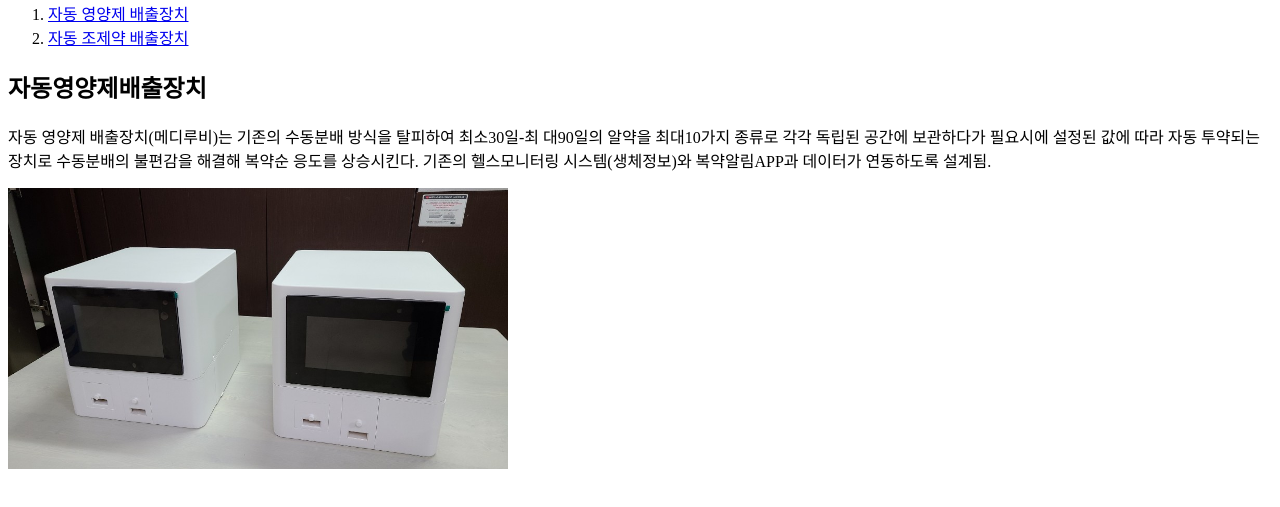
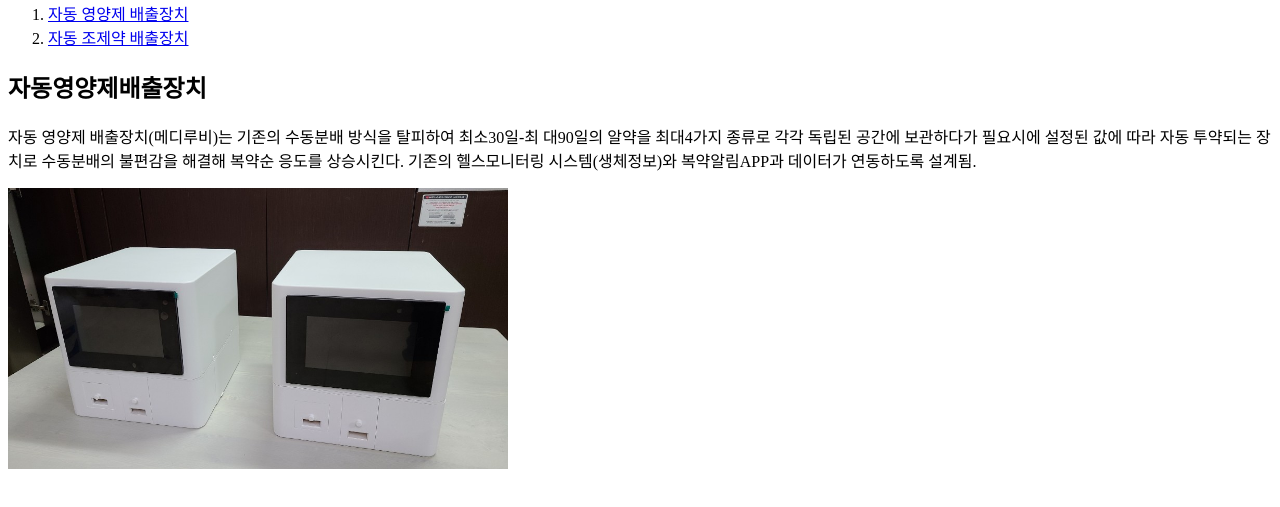
Before and after one commit to kimmijeong0815/mediruby, a plain HTML site: page 1.html in a window 1280 px wide. Shown: the part 79-586 px from the top of the page. Drawn offline with Linux system fonts and the light colour scheme.

Commit message:
Update 1.html

```diff
--- a/1.html
+++ b/1.html
@@ -15,7 +15,7 @@
 </ol>
 
 <h2>자동영양제배출장치</h2>
-  <p>자동 영양제 배출장치(메디루비)는 기존의 수동분배 방식을 탈피하여 최소30일-최     대90일의 알약을 최대10가지 종류로 각각 독립된 공간에 보관하다가 필요시에     설정된 값에 따라 자동 투약되는 장치로 수동분배의 불편감을 해결해 복약순     응도를 상승시킨다. 기존의 헬스모니터링 시스템(생체정보)와 복약알림APP과      데이터가 연동하도록 설계됨.
+  <p>자동 영양제 배출장치(메디루비)는 기존의 수동분배 방식을 탈피하여 최소30일-최     대90일의 알약을 최대4가지 종류로 각각 독립된 공간에 보관하다가 필요시에     설정된 값에 따라 자동 투약되는 장치로 수동분배의 불편감을 해결해 복약순     응도를 상승시킨다. 기존의 헬스모니터링 시스템(생체정보)와 복약알림APP과      데이터가 연동하도록 설계됨.
 </p>
 <img src="KakaoTalk_20201228_173014306_10.jpg" width=500>
 </body>
```
